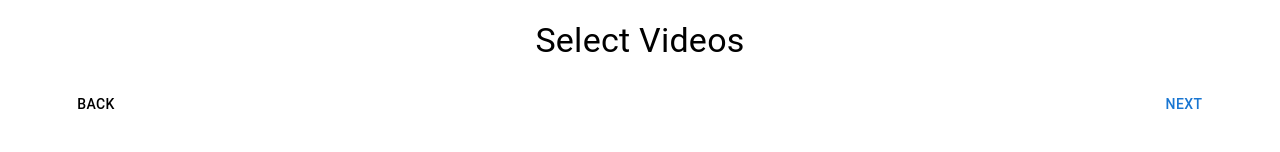
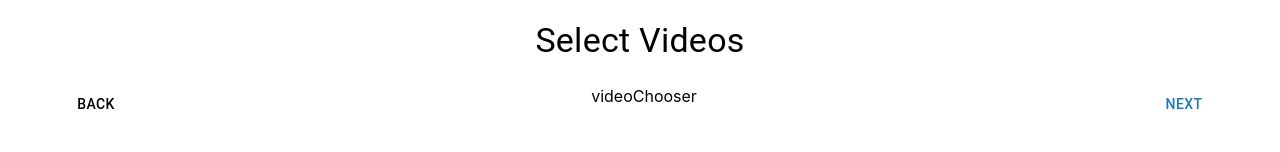
Before and after one commit to franz101/assemblyai, a React (Create React App) app in the folder ui/: page / in a window 1280 px wide. Both pictures are taken after a click on the button "NEXT". Shown: the part 148-300 px from the top of the page. Built offline with nearby package versions, Linux system fonts and the light colour scheme.

Commit message:
data passing between steps

```diff
--- /dev/null
+++ b/ui/src/screens/ChooseVideosStep.js
@@ -0,0 +1,15 @@
+import { useState } from 'react';
+import { Container, Typography, TextField, Button } from '@mui/material';
+
+const ChooseVideosStep = (props) => {
+    const [error, setError] = useState(false);
+
+    console.log('props for choose videos')
+    console.log(props);
+
+    return <Container>
+        videoChooser
+    </Container>
+}
+
+export default ChooseVideosStep;
--- a/ui/src/screens/Steps.js
+++ b/ui/src/screens/Steps.js
@@ -6,17 +6,20 @@ import StepLabel from '@mui/material/StepLabel';
 import Button from '@mui/material/Button';
 import Typography from '@mui/material/Typography';
 import UsernameStep from './UsernameStep';
+import ChooseVideosStep from './ChooseVideosStep';
 
 const steps = ['Your Channel', 'Select Videos', 'Submitted'];
 
 export default function Steps() {
   const [activeStep, setActiveStep] = React.useState(0);
   const [skipped, setSkipped] = React.useState(new Set());
+  const [data, setData] = React.useState(null);
 
-  const handleNext = () => {
-    let newSkipped = skipped;
+  const handleNext = (data) => {
+    setData(data);
+    //let newSkipped = skipped;
     setActiveStep((prevActiveStep) => prevActiveStep + 1);
-    setSkipped(newSkipped);
+    //setSkipped(newSkipped);
   };
 
   const handleBack = () => {
@@ -65,7 +68,11 @@ export default function Steps() {
             <Box sx={{ flex: '1 1 auto' }} />
 
             {activeStep === 0 &&
-              <UsernameStep />
+              <UsernameStep onComplete={handleNext} />
+            }
+
+            {activeStep === 1 &&
+              <ChooseVideosStep onComplete={handleNext} data={data} />
             }
 
             <Button onClick={handleNext}>
--- a/ui/src/screens/UsernameStep.js
+++ b/ui/src/screens/UsernameStep.js
@@ -1,7 +1,7 @@
 import { useState } from 'react';
 import { Container, Typography, TextField, Button } from '@mui/material';
 
-const UsernameStep = () => {
+const UsernameStep = (props) => {
     const [error, setError] = useState(false);
 
     const verifyHandle = () => {
@@ -16,6 +16,7 @@ const UsernameStep = () => {
             .then((r) => r.json())
             .then((response) => {
                 console.log(response);
+                props.onComplete(response);
             })
             .catch(function(error) {
                 console.log('Request failed', error);
```
